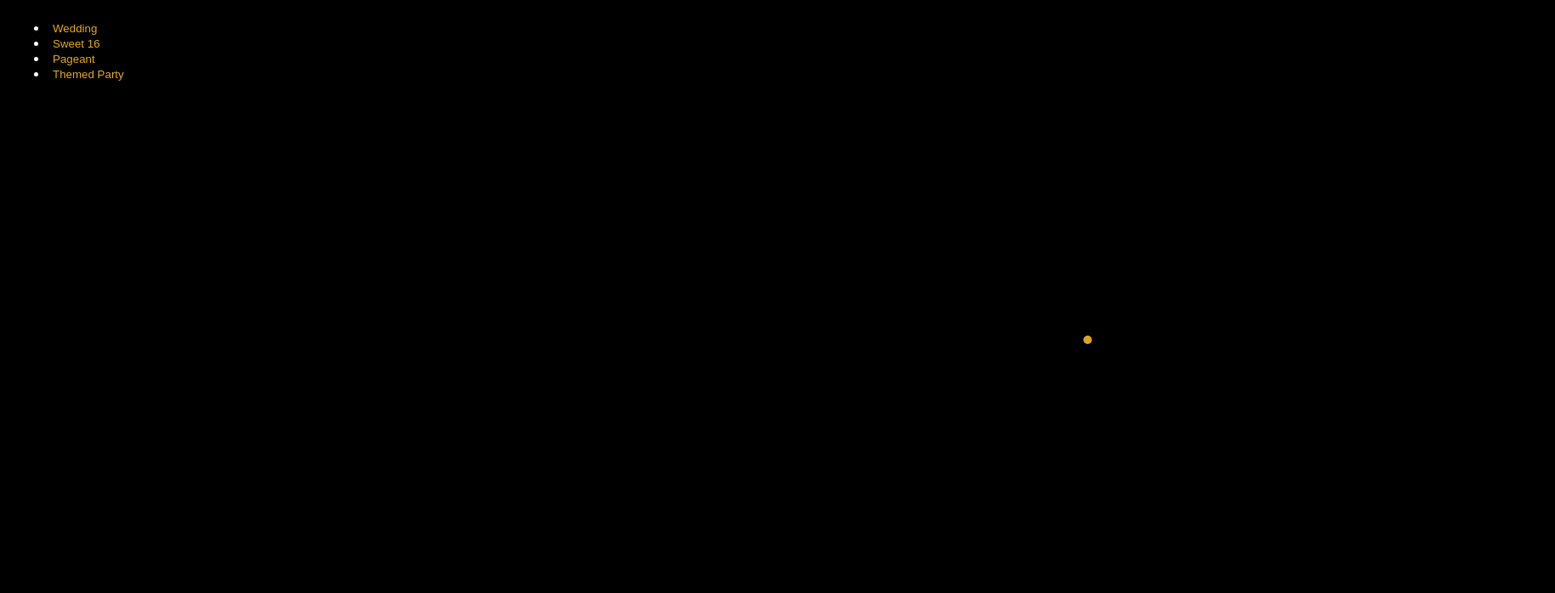
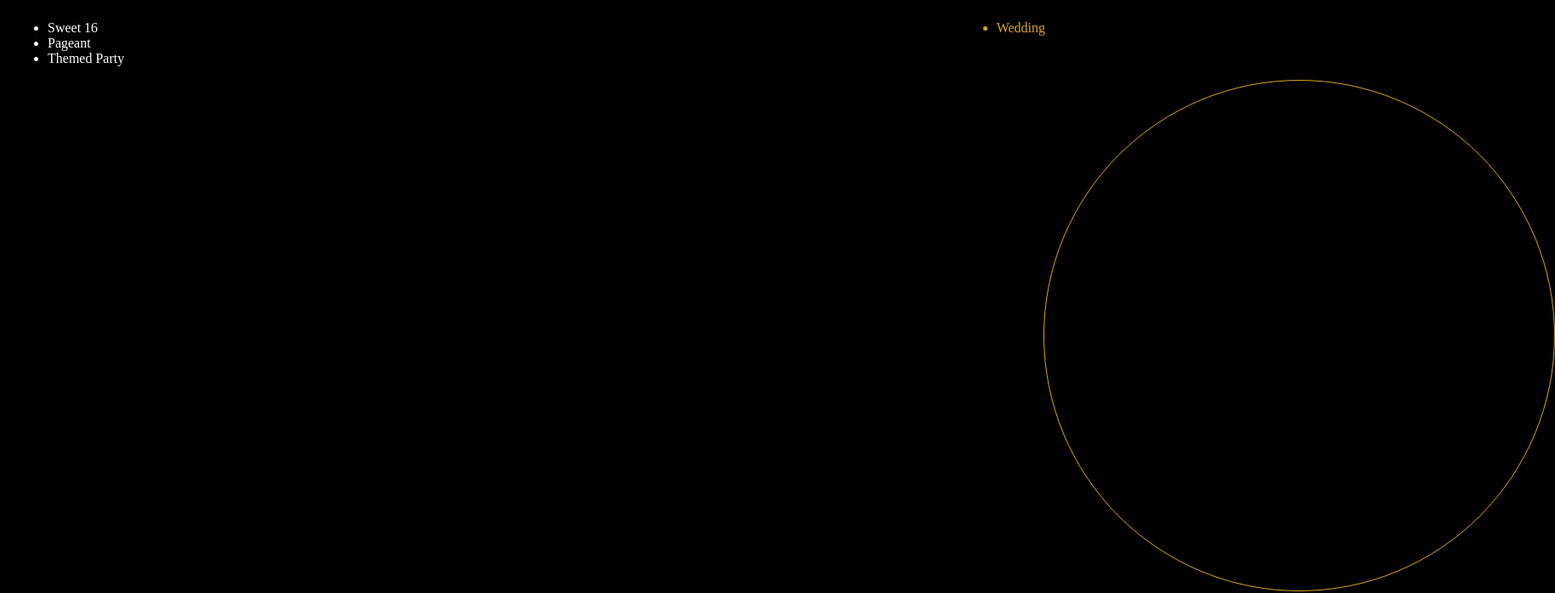
Before and after one commit to EagleCollin/a-sharp, an Angular app: page /welcome in a window 1280 px wide. Shown: the top 698 px of the page at 85% size, 1830 px wide, since content can reach past the window. Built offline with nearby package versions, Linux system fonts and the light colour scheme.

Commit message:
css tweaking

```diff
--- a/src/app/welcome/welcome.component.css
+++ b/src/app/welcome/welcome.component.css
@@ -5,15 +5,16 @@
   background-color: black;
 }
 
-/* .line {
+.line {
   position: absolute;
   height: 600px;
   width: 600px;
   border: 1px solid goldenrod;
   border-radius: 100%;
-} */
+  right: -550px;
+}
 
-.nav-dot{
+/* .nav-dot{
   height: 10px;
   width: 10px;
   background-color: goldenrod;
@@ -24,4 +25,9 @@
   will-change: transform,-webkit-transform;
   transform: translateY(-50%);
   -webkit-transform: translateY(-50%);
+} */
+
+.carousel {
+  position: fixed;
+  right: 50px;
 }
--- a/src/app/welcome/welcome.component.html
+++ b/src/app/welcome/welcome.component.html
@@ -1,28 +1,20 @@
 <body>
   <div>
     <ul>
-      <li>
-        <button class="page-tag carousel" (click)="onRouteSelect('wedding')">
-          Wedding
-        </button>
+      <li class="page-tag carousel">
+        <a class="" (click)="onRouteSelect('wedding')"> Wedding </a>
       </li>
 
       <li>
-        <button class="page-tag carousel" (click)="onRouteSelect('sweet16')">
-          Sweet 16
-        </button>
+        <a class="" (click)="onRouteSelect('sweet16')"> Sweet 16 </a>
       </li>
 
       <li>
-        <button class="page-tag carousel" (click)="onRouteSelect('pageant')">
-          Pageant
-        </button>
+        <a class="" (click)="onRouteSelect('pageant')"> Pageant </a>
       </li>
 
       <li>
-        <button class="page-tag carousel" (click)="onRouteSelect('party')">
-          Themed Party
-        </button>
+        <a class="" (click)="onRouteSelect('party')"> Themed Party </a>
       </li>
     </ul>
   </div>
```
